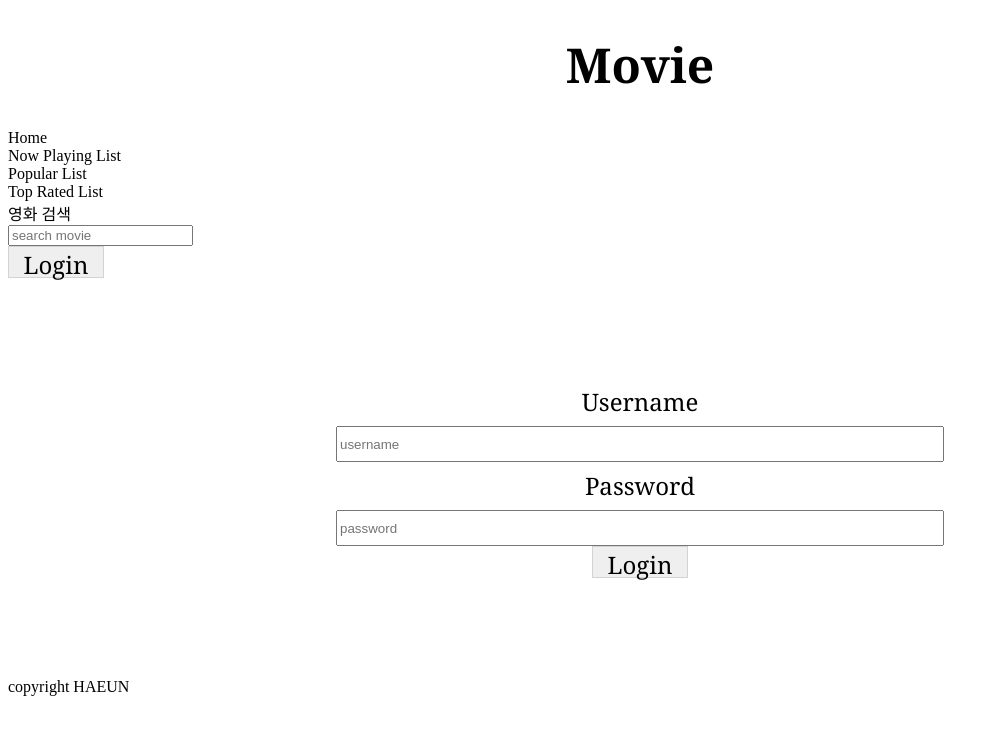
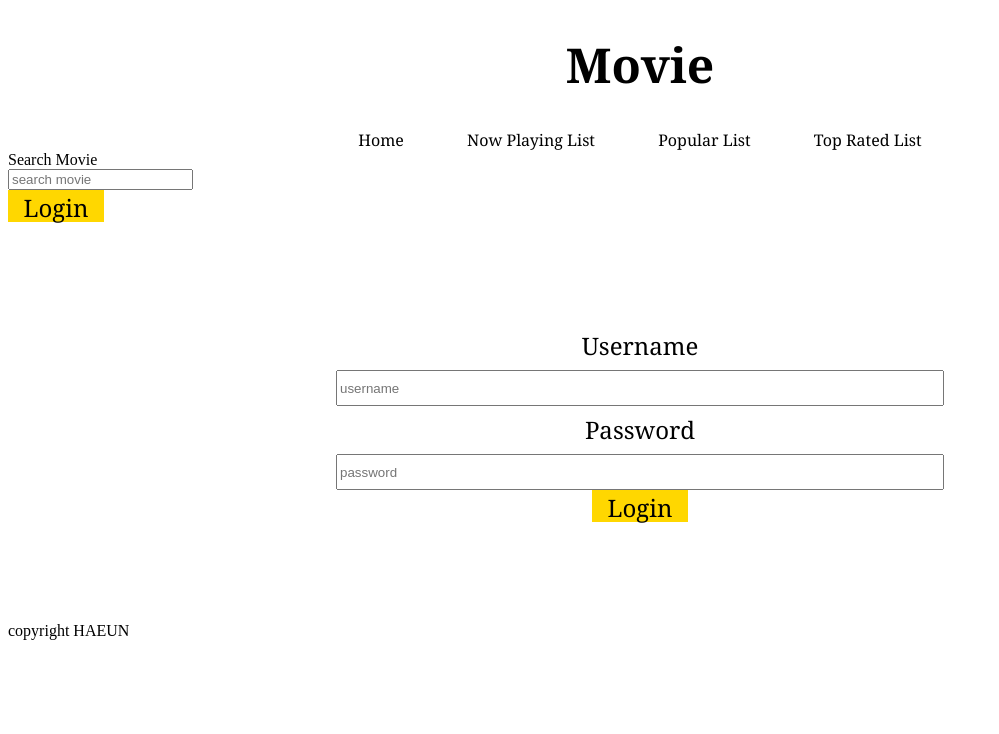
Before and after one commit to apricity2u/Movie-Website, a React (Vite) app in the folder my-app/: page /login in a window 1280 px wide. Shown: the top 734 px of the page, without its empty margins (0-999 px from the left). Built offline with nearby package versions, Linux system fonts and the light colour scheme; no server answers.

Commit message:
[style] add style with CSS

```diff
--- a/my-app/src/Components/HomeMovieCategory.jsx
+++ b/my-app/src/Components/HomeMovieCategory.jsx
@@ -20,15 +20,15 @@ export default function HomeMovieCategory({ children, path }) {
   return (
     <>
       <div className="flex-box">
-        <div className="flex-box margin">
+        <div className="sub-title-box">
           <h2 className="sub-title">{children}</h2>
           <Link to={`/${path}`}>
-            <Button>...more</Button>
+            <Button>more</Button>
           </Link>
         </div>
       </div>
-      <ul className="flex-box">
-        {movies.slice(0, 10).map((movie) => {
+      <ul className="flex-box justify-content-center">
+        {movies.slice(0, 5).map((movie) => {
           const { title, poster_path, id } = movie;
           return (
             <li key={id}>
--- a/my-app/src/Components/MovieListContainer.jsx
+++ b/my-app/src/Components/MovieListContainer.jsx
@@ -17,7 +17,7 @@ export default function MovieListContainer({children}) {
   });
 
   return (
-    <div className='flex-box flex-wrap'>
+    <div className='flex-box flex-wrap justify-content-center'>
     {movies.map((movie) => {
       const { title, poster_path, id } = movie;
       return (
--- a/my-app/src/Components/RootHeader.jsx
+++ b/my-app/src/Components/RootHeader.jsx
@@ -27,7 +27,7 @@ export default function RootHeader() {
       <h1 className="main-title">Movie</h1>
       <RootHeaderNav categories={categories}></RootHeaderNav>
       <div>
-        <div>영화 검색</div>
+        <div>Search Movie</div>
         <input type="text" name="search" id="search" placeholder="search movie"/>
       </div>
         {!isLoggedIn && (
--- a/my-app/src/Components/RootHeaderNav.jsx
+++ b/my-app/src/Components/RootHeaderNav.jsx
@@ -4,15 +4,15 @@ import { Link } from "react-router-dom";
 export default function RootHeaderNav({ categories }) {
   return (
     <nav>
-      <ul>
-        <li key="Home">
+      <ul className="flex-box justify-content-center">
+        <li key="Home" className="text-center">
           <Link to="/">Home</Link>
         </li>
         {categories.map((category) => {
           const { path, title } = category;
 
           return (
-            <li key={path}>
+            <li key={path} className="text-center">
               <Link to={`/${path}`}>{`${title} List`}</Link>
             </li>
           );
--- a/my-app/src/api/movieApi.js
+++ b/my-app/src/api/movieApi.js
@@ -1,11 +1,6 @@
 import api from "./axios";
 
 const params = new URLSearchParams({
-  api_key: `${import.meta.env.VITE_TMDB_KEY}`,
-  language: "ko",
-});
-
-const engParams = new URLSearchParams({
   api_key: `${import.meta.env.VITE_TMDB_KEY}`
 });
 
@@ -19,7 +14,7 @@ const movieApi = {
     return response.data;
   },
   getMovieReview: async (movieId) => {
-    const response = await api.get(`/${movieId}/reviews?${engParams}`);
+    const response = await api.get(`/${movieId}/reviews?${params}`);
     return response.data;
   },
 };
--- a/my-app/src/index.css
+++ b/my-app/src/index.css
@@ -14,14 +14,11 @@ ul {
   padding: 0px;
 }
 
-.text-center {
-  text-align: center;
-}
-
 .button-style {
   width: 6rem;
   height: 2rem;
-  border: 1px solid lightgray;
+  border: none;
+  background-color: gold;
   font-size: 1.5rem;
   font-family: Georgia, "Times New Roman", Times, serif;
 }
@@ -30,6 +27,13 @@ ul {
   font-size: 3rem;
   font-family: Georgia, "Times New Roman", Times, serif;
   text-align: center;
+}
+
+.sub-title-box {
+  display: flex;
+  justify-content: space-between;
+  width: 100%;
+  margin: 1rem;
 }
 
 .sub-title {
@@ -44,7 +48,16 @@ ul {
 
 .flex-box {
   display: flex;
-  gap: 1rem;
+  gap: 5%;
+  text-align: center;
+}
+
+.justify-content-center {
+  justify-content: center;
+}
+
+.text-center {
+  font-family: Georgia, 'Times New Roman', Times, serif;
   text-align: center;
 }
 
--- a/my-app/src/pages/MovieDetail.jsx
+++ b/my-app/src/pages/MovieDetail.jsx
@@ -1,7 +1,10 @@
 import React, { useEffect, useState, useRef } from "react";
 import { useNavigate, useParams } from "react-router-dom";
 import movieApi from "../api/movieApi";
-import { addLikedMovie, removeLikedMovie } from "../store/slices/likedMovieSlice";
+import {
+  addLikedMovie,
+  removeLikedMovie,
+} from "../store/slices/likedMovieSlice";
 import { useDispatch } from "react-redux";
 import { useSelector } from "react-redux";
 
@@ -53,7 +56,7 @@ export default function MovieDetail() {
 
   return (
     <>
-      <h2>MovieDetail</h2>
+      <h2 className="sub-title margin">MovieDetail</h2>
       <div>
         <img
           src={`https://image.tmdb.org/t/p/w500/${poster_path}`}
@@ -61,12 +64,14 @@ export default function MovieDetail() {
           width="300px"
           height="400px"
         />
-        <div className="flex">
           <h3>{title}</h3>
-          <button onClick={myMovieStatus} ref={buttonRef}>
+          <button
+            onClick={myMovieStatus}
+            ref={buttonRef}
+            className="button-style"
+          >
             찜
           </button>
-        </div>
         <div>
           <h4>줄거리</h4>
           <p>{overview}</p>
--- a/my-app/src/pages/Mypage.jsx
+++ b/my-app/src/pages/Mypage.jsx
@@ -36,7 +36,7 @@ export default function Mypage() {
           );
         })}
       </div>
-      <Button onClick={handleLogout}>Logout</Button>
+      <button onClick={handleLogout} className='button-style'>Logout</button>
     </>
   );
 }
```
